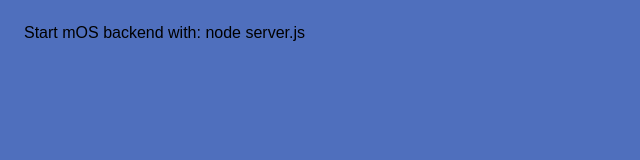
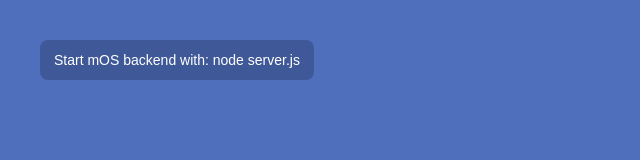
Before and after one commit to Manav9910ms/mOS, a plain HTML site: page index.html in a window 1280 px wide. Shown: the whole page, without its empty margins (0-640 px from the left). Drawn offline with Linux system fonts and the light colour scheme; no server answers.

Commit message:
Prepare desktop for local storage backend

```diff
--- a/index.html
+++ b/index.html
@@ -27,6 +27,7 @@
       align-items: flex-start;
       flex-wrap: wrap;
       gap: 20px;
+      box-sizing: border-box;
     }
 
     .context-menu {
@@ -68,6 +69,7 @@
       color: #ffffff;
       text-align: center;
       border-radius: 8px;
+      cursor: default;
     }
 
     .desktop-item:hover {
@@ -86,6 +88,15 @@
       line-height: 1.2;
       text-shadow: 0 1px 2px rgba(0, 0, 0, 0.25);
     }
+
+    .backend-warning {
+      margin: 16px;
+      padding: 12px 14px;
+      color: #ffffff;
+      background: rgba(0, 0, 0, 0.2);
+      border-radius: 8px;
+      font-size: 14px;
+    }
   </style>
 </head>
 <body>
```
